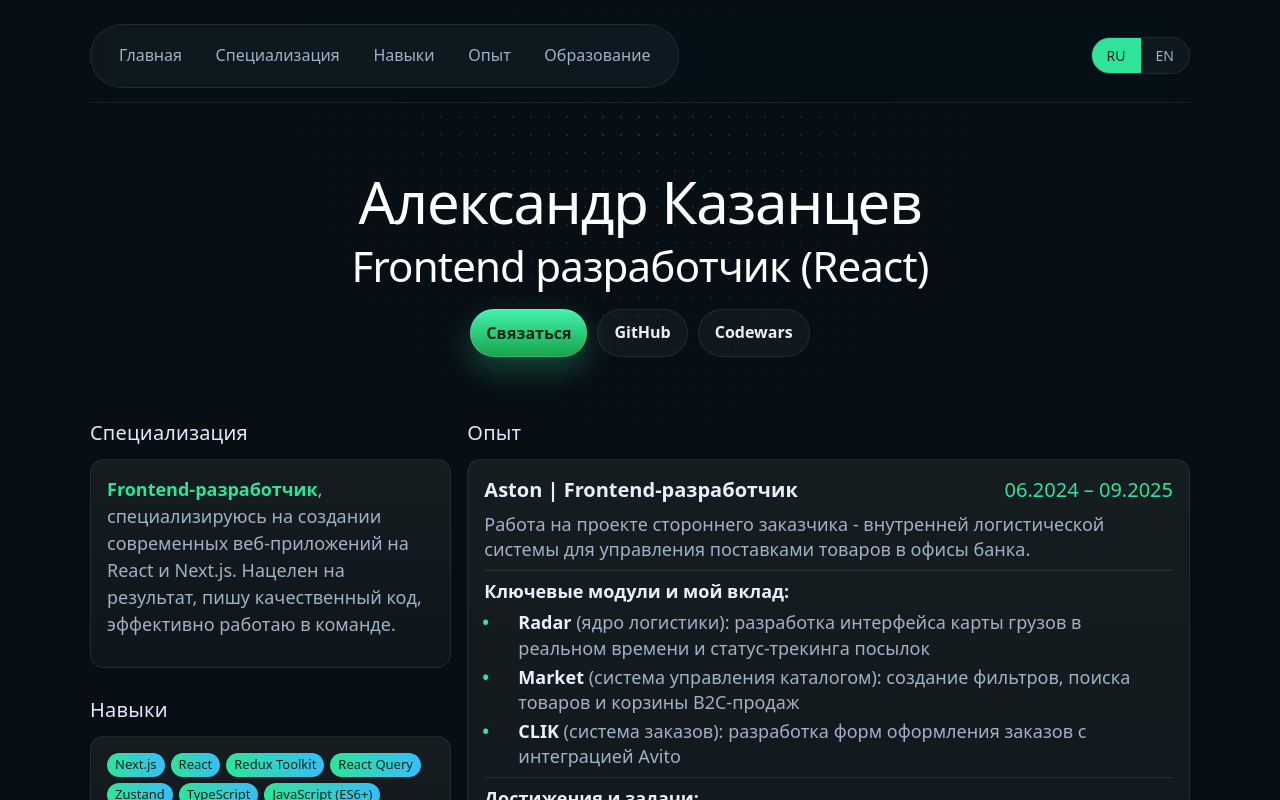
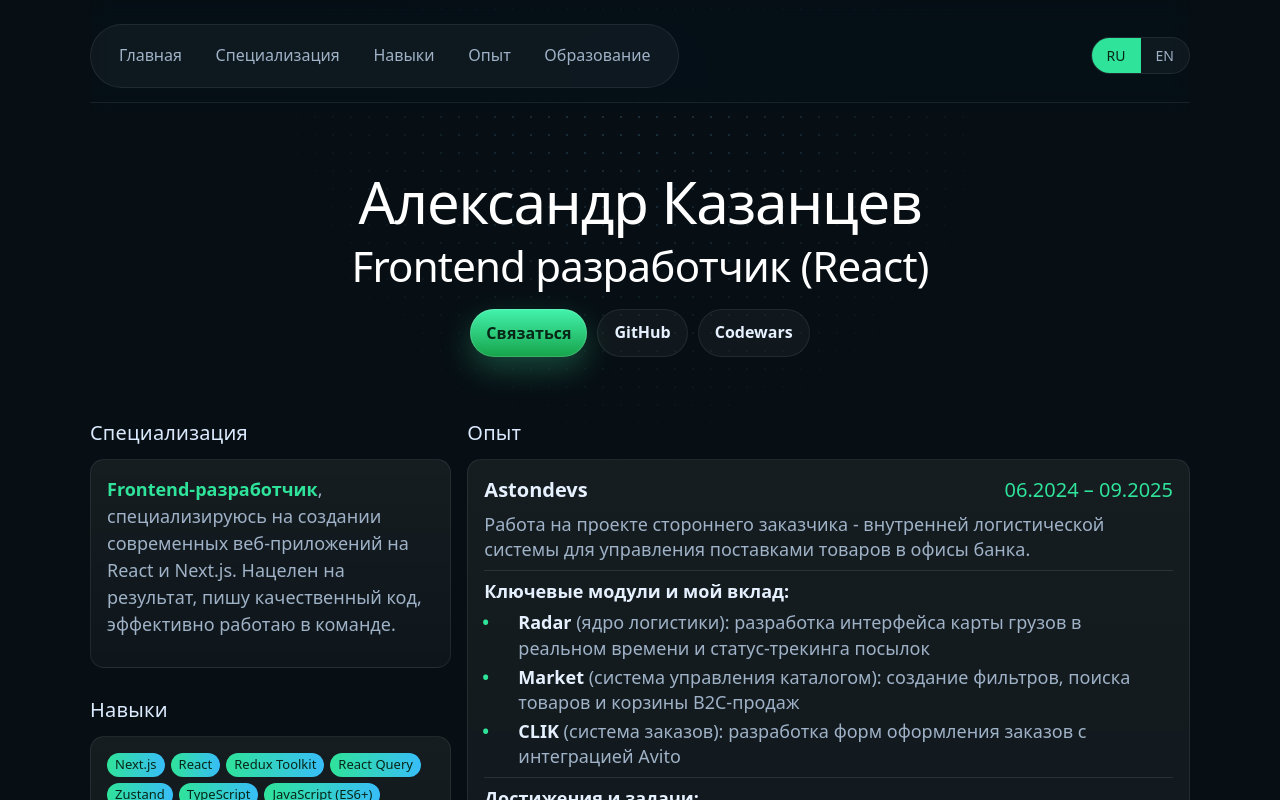
Before and after one commit to KazantsevJS/resume, a React (Vite) app: page / in a window 1280 px wide. Shown: the top 800 px of the page. Built offline with nearby package versions, Linux system fonts and the light colour scheme.

Commit message:
refactor modal

```diff
--- a/src/components/ContactModal/ContactModal.module.css
+++ b/src/components/ContactModal/ContactModal.module.css
@@ -43,8 +43,8 @@
 
 .closeModal {
 	position: absolute;
-	top: 6px;
-	right: 10px;
+	top: 4px;
+	right: 14px;
 	background: none;
 	border: none;
 	color: var(--muted);
--- a/src/data/translations.js
+++ b/src/data/translations.js
@@ -8,7 +8,7 @@ export const translations = {
 		contact: 'Связаться',
 		english: 'Английский',
 		'english-level': 'B1+ (Intermediate)',
-		company: 'Aston | Frontend-разработчик',
+		company: 'Astondevs',
 		period: '06.2024 – 09.2025',
 		'experience-description':
 			'Работа на проекте стороннего заказчика - внутренней логистической системы для управления поставками товаров в офисы банка.',
@@ -51,7 +51,7 @@ export const translations = {
 		contact: 'Contact me',
 		english: 'English',
 		'english-level': 'B1+ (Intermediate)',
-		company: 'Aston | Frontend Developer',
+		company: 'Astondevs',
 		period: '06.2024 – 09.2025',
 		'experience-description':
 			'Work on a third-party customer project - an internal logistics system for managing supplies of goods to bank offices.',
```
